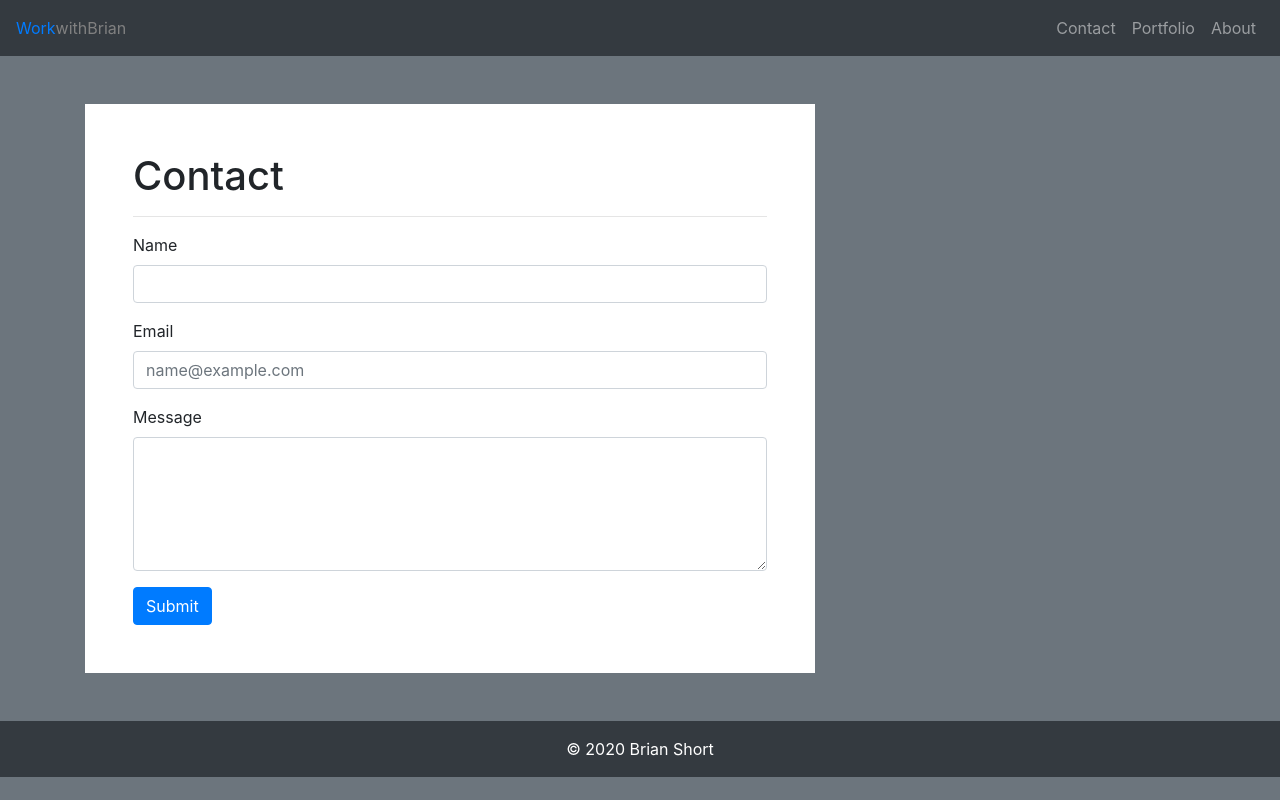
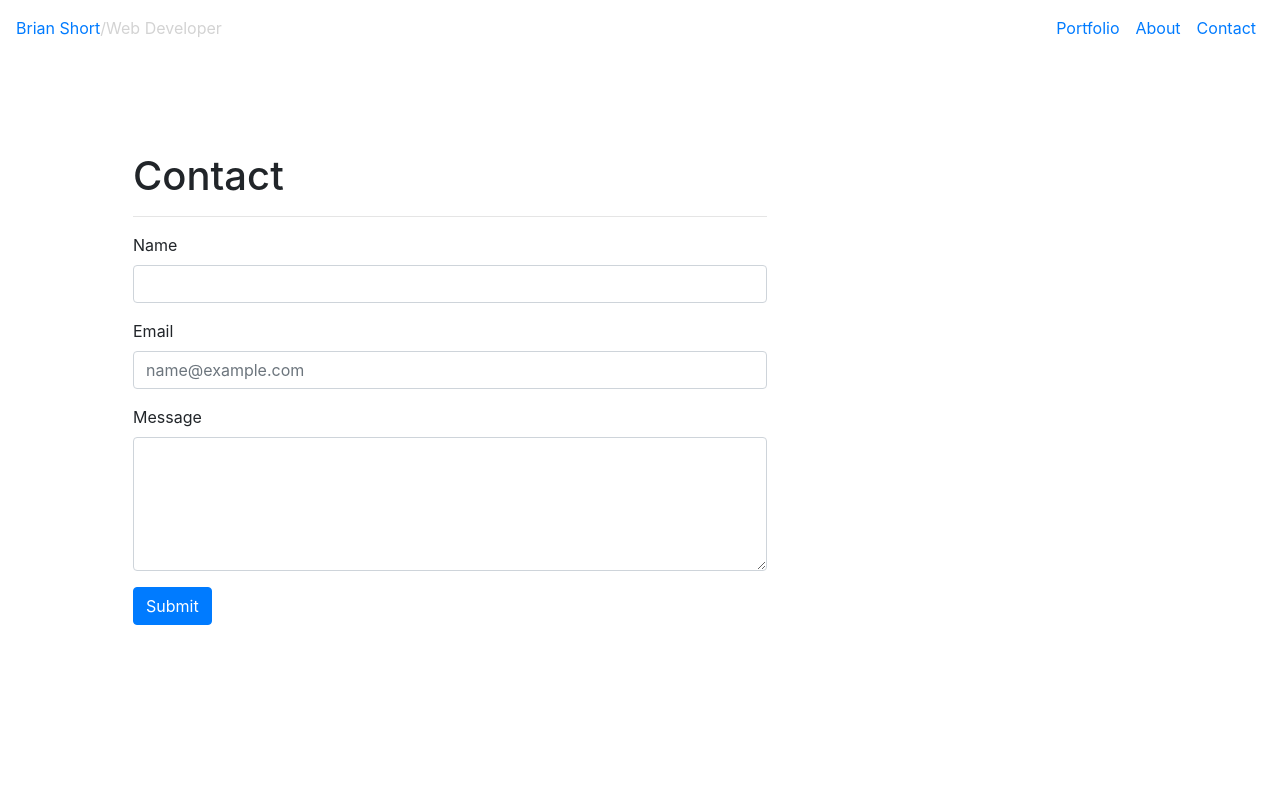
Before and after one commit to brianrshort/responsive-portfolio, a plain HTML site: page contact.html in a window 1280 px wide. Drawn offline with nearby package versions, Linux system fonts and the light colour scheme.

Commit message:
Layout tweaks

```diff
--- a/contact.html
+++ b/contact.html
@@ -8,45 +8,41 @@
 
     <!-- The Bootstrap CDN -->
     <link rel="stylesheet" href="https://maxcdn.bootstrapcdn.com/bootstrap/4.0.0/css/bootstrap.min.css">
-
+    <link href="https://fonts.googleapis.com/css2?family=Raleway:wght@600&display=swap" rel="stylesheet">
+    <link rel="stylesheet" href="CSS/style.css">
 
 
   </head>
 
 
-  <body class="bg-secondary">
+  <body>
 
     <!--Navbar-->
-    <nav class="navbar navbar-expand-lg bg-dark navbar-dark">
-        <!-- Brand -->
-        <a class="index.html" href="contact.html">Work<span style="color: gray">withBrian</span></a>
-
-        <!-- Toggler/collapsibe Button -->
+    <nav class="navbar navbar-expand-lg">
+        <a class="index.html" href="contact.html">Brian Short<span style="color: lightgray">/Web Developer</span></a>
         <button class="navbar-toggler" type="button" data-toggle="collapse" data-target="#collapsibleNavbar">
           <span class="navbar-toggler-icon"></span>
         </button>
-
-        <!-- Navbar links -->
         <div class="collapse navbar-collapse" id="collapsibleNavbar">
           <ul class="navbar-nav ml-auto">
-            <li class="nav-item">
-              <a class="nav-link" href="contact.html">Contact</a>
-            </li>
             <li class="nav-item">
               <a class="nav-link" href="portfolio.html">Portfolio</a>
             </li>
             <li class="nav-item">
               <a class="nav-link" href="index.html">About</a>
             </li>
+            <li class="nav-item">
+              <a class="nav-link" href="contact.html">Contact</a>
+            </li>
           </ul>
         </div>
     </nav>
 
     <!--Contact form-->
-    <section class="container">
+    <section class="container rounded">
       <section class="row">
           <section class="col-12 col-md-8">
-              <form class="bg-white mt-5 p-5">
+              <form class="bg-white mt-5 p-5 rounded">
                 <h1>Contact</h1>
                 <hr class="bg-gray">
                 <div class="form-group">
@@ -68,7 +64,7 @@
     </section>
 
     <!--Footer-->
-    <footer class="bg-dark w-100 text-center text-white mt-5 p-3">
+    <footer class="w-100 text-center text-white mt-5 p-3">
       &copy; 2020 Brian Short
     </footer>
 
```
Lines whose indentation alone changed are shown as unchanged.
